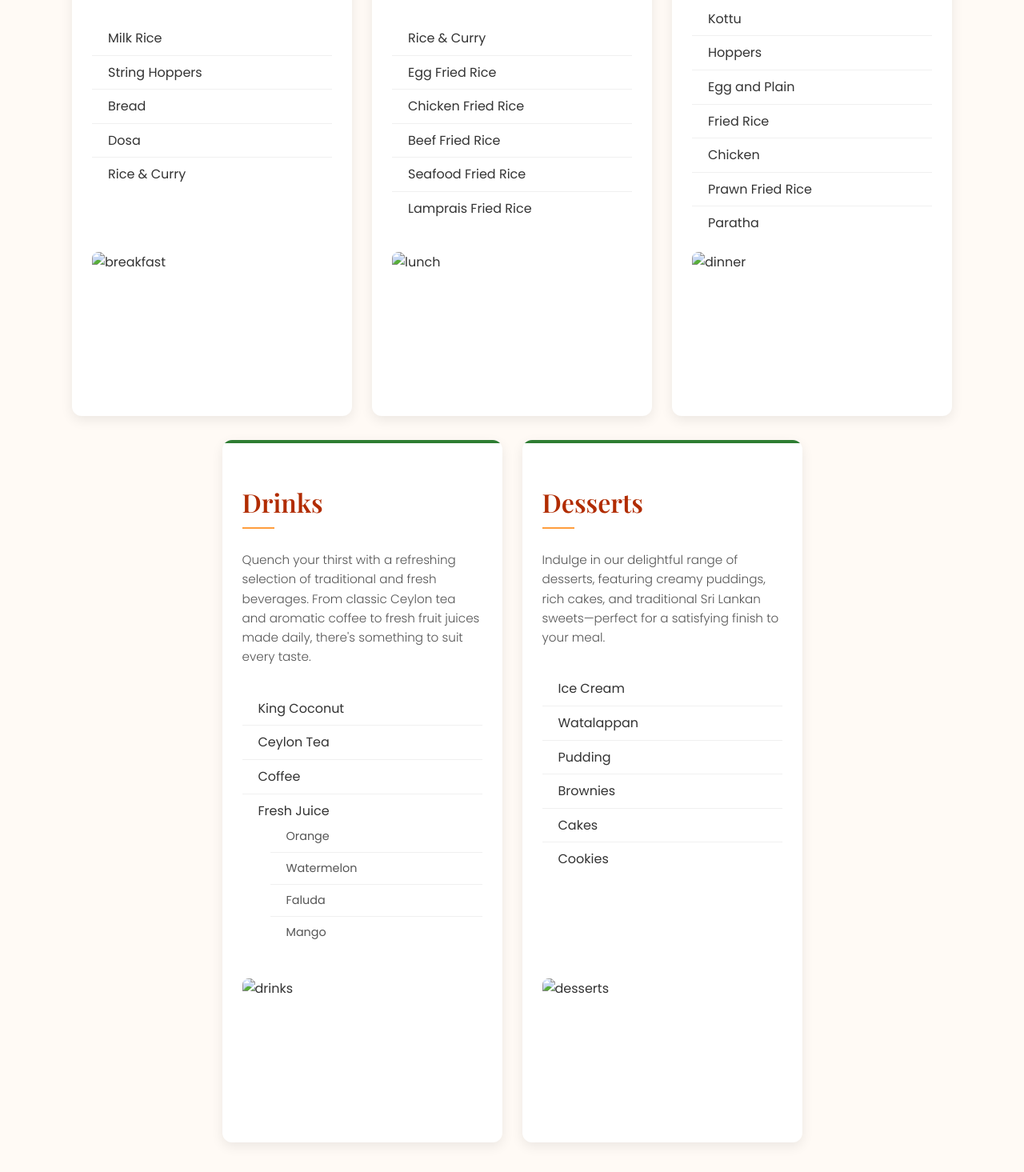
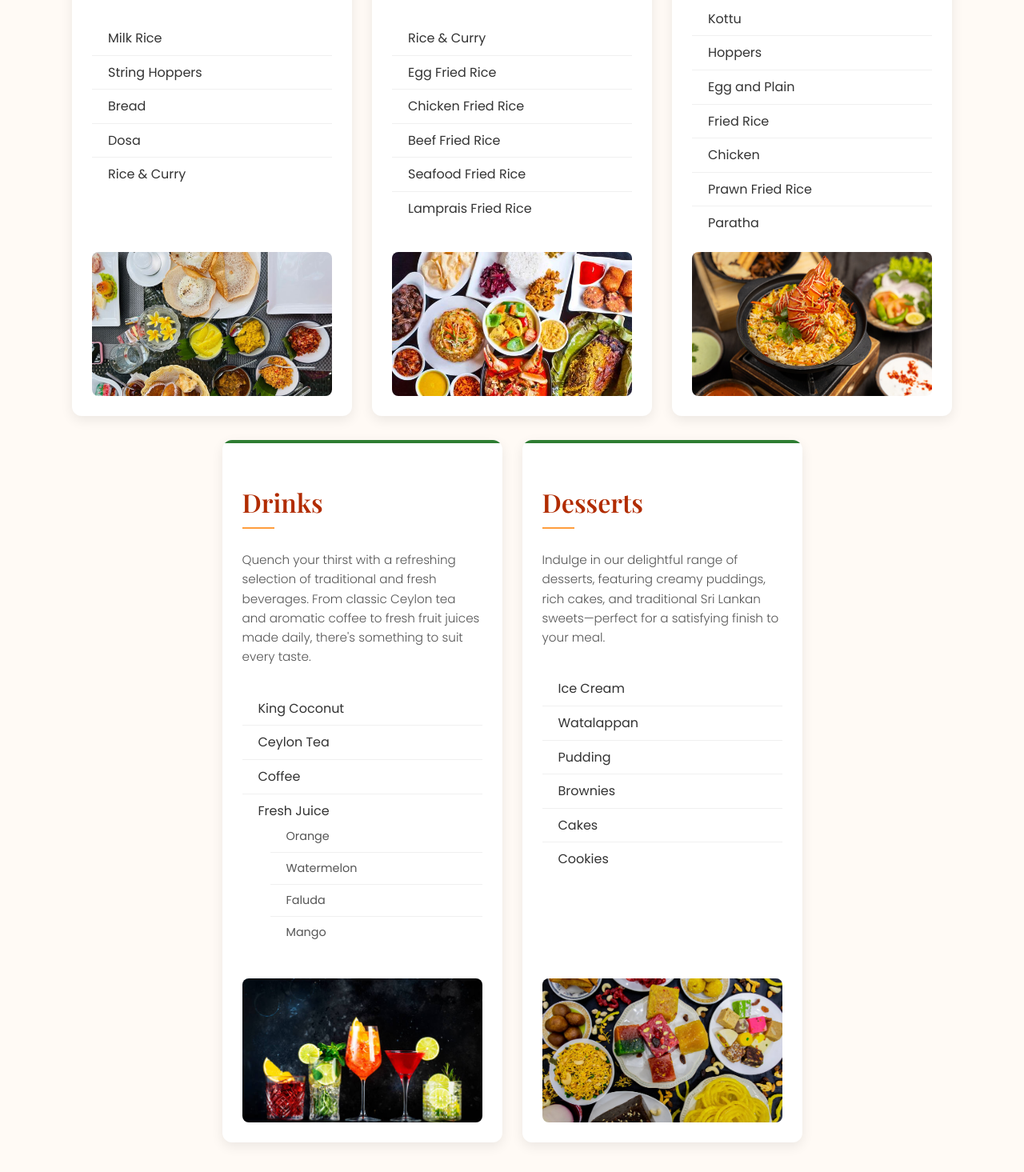
Before and after one commit to OurWebGroupProject/WebFinalProject, a plain HTML site: page menu.html in a window 1280 px wide. Shown: the part 424-1889 px from the top of the page at 80% size. Drawn offline with nearby package versions, Linux system fonts and the light colour scheme.

Commit message:
Update menu.html

```diff
--- a/menu.html
+++ b/menu.html
@@ -263,7 +263,7 @@
         <li>Rice & Curry</li>
       </ul>
       <div class="image-container">
-        <img src="images/breakfastmenu.jpg" alt="breakfast">
+        <img src="./breakfastmenu.jpg" alt="breakfast">
       </div>
     </div>
 
@@ -279,7 +279,7 @@
         <li>Lamprais Fried Rice</li>
       </ul>
       <div class="image-container">
-        <img src="images/lunchmenu.jpeg" alt="lunch">
+        <img src="./lunchmenu.jpeg" alt="lunch">
       </div>
     </div>
 
@@ -296,7 +296,7 @@
         <li>Paratha</li>
       </ul>
       <div class="image-container">
-        <img src="images/dinnermenu.jpg" alt="dinner">
+        <img src="./dinnermenu.jpg" alt="dinner">
       </div>
     </div>
   </div>
@@ -319,7 +319,7 @@
         </li>
       </ul>
       <div class="image-container">
-        <img src="images/drinksmenu.jpg" alt="drinks">
+        <img src="./drinksmenu.jpg" alt="drinks">
       </div>
     </div>
 
@@ -335,7 +335,7 @@
         <li>Cookies</li>
       </ul>
       <div class="image-container">
-        <img src="images/dessertsmenu.jpeg" alt="desserts">
+        <img src="./dessertsmenu.jpeg" alt="desserts">
       </div>
     </div>
   </div>
```
